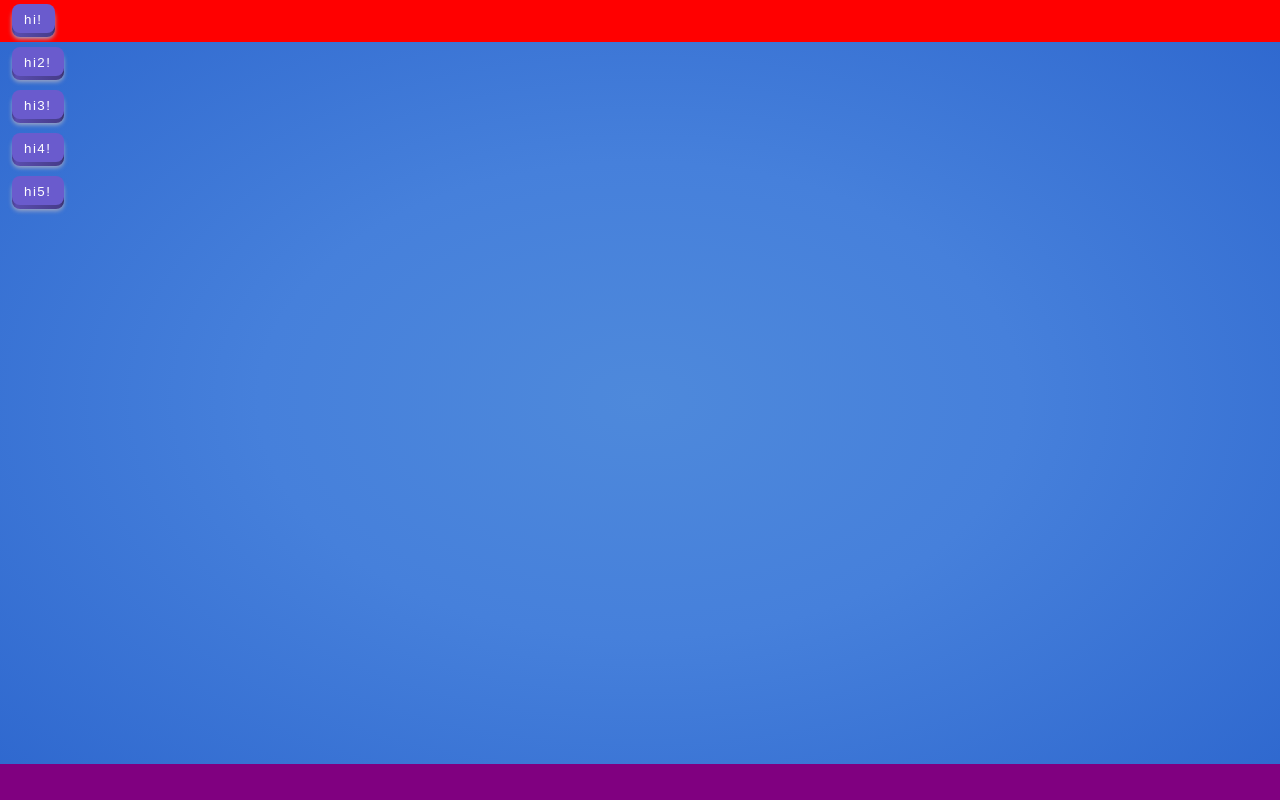
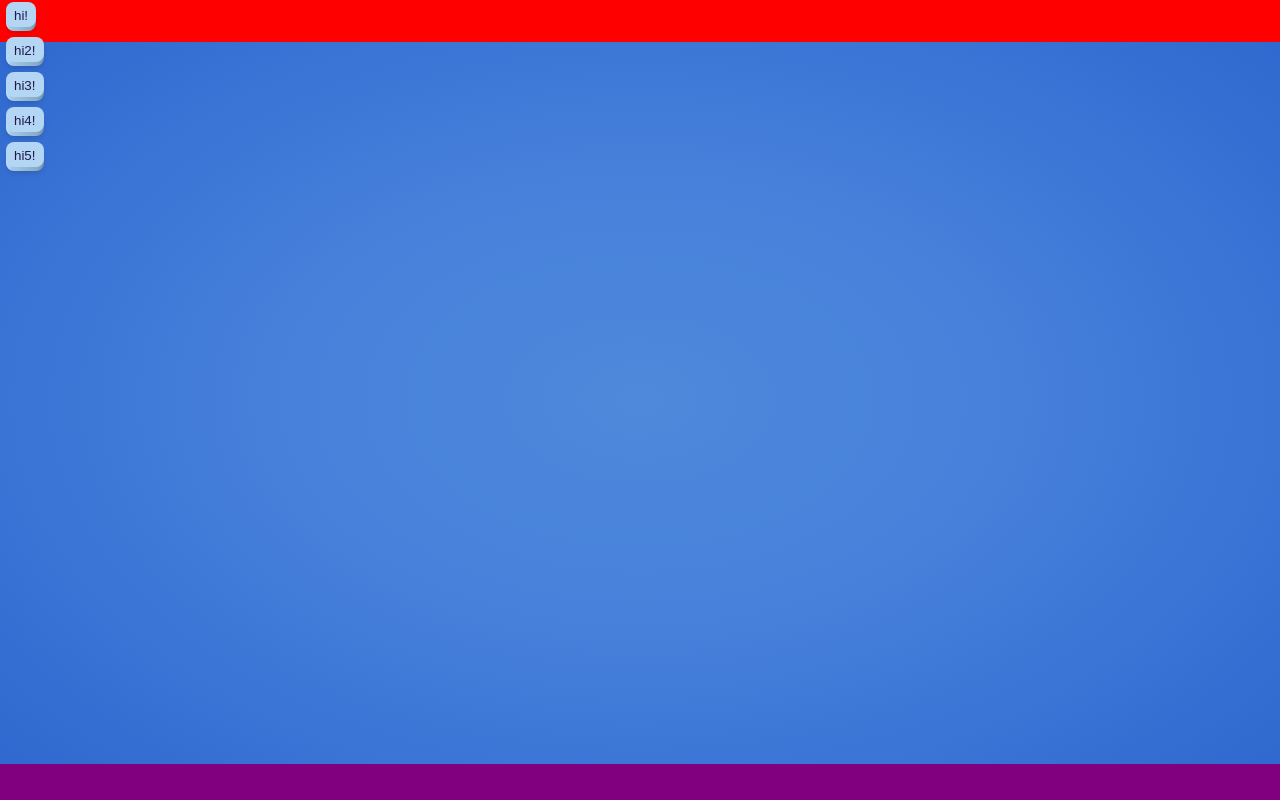
Before and after one commit to nickyonge/fieldguide, a website built with webpack: page src/cms/index.html in a window 1280 px wide. Built offline with nearby package versions, Linux system fonts and the light colour scheme.

Commit message:
more button CSS

```diff
--- a/src/css/components/button.css
+++ b/src/css/components/button.css
@@ -2,10 +2,16 @@
 https://uiverse.io/PriyanshuGupta28/brave-mole-100 */
 
 .uiComponent .pushable {
+
+    --ui-component-button-color: rgb(178, 214, 243);
+    --ui-component-font-color: #24184b;
+
+    --ui-component-button-color-dark: lch(from var(--ui-component-button-color) calc(l - 15) c h);
+
     display: flex;
     position: relative;
     background: transparent;
-    margin: 6px 10px 4px;
+    margin: 4px 4px 2px;
     padding: 0px;
     border: none;
     cursor: pointer;
@@ -17,7 +23,7 @@ https://uiverse.io/PriyanshuGupta28/brave-mole-100 */
 }
 
 .uiComponent .pushable .hoverArea {
-    inset: -6.9px -3px -4px;
+    inset: -6.9px -3px -2px;
     border-radius: 8px;
     /* background: magenta; */
     background: none;
@@ -27,13 +33,12 @@ https://uiverse.io/PriyanshuGupta28/brave-mole-100 */
 
 .uiComponent .pushable .shadow {
     position: absolute;
-    top: 0;
-    left: 0;
-    height: 100%;
-    width: 100%;
-    background: hsl(226, 25%, 69%);
-    border-radius: 8px;
-    filter: blur(2px);
+    inset: 0px 2px;
+    top: 2px;
+    bottom: 1px;
+    background: rgba(15, 2, 32, 0.2);
+    border-radius: 6px;
+    filter: blur(3px);
     will-change: transform;
     transform: translateY(2px);
     transition: transform var(--ui-component-button-anim-time-slow) cubic-bezier(0.3, 0.7, 0.4, 1);
@@ -47,22 +52,22 @@ https://uiverse.io/PriyanshuGupta28/brave-mole-100 */
     width: 100%;
     border-radius: 8px;
     background: linear-gradient(to right,
-            hsl(248, 39%, 39%) 0%,
-            hsl(248, 39%, 49%) 8%,
-            hsl(248, 39%, 39%) 92%,
-            hsl(248, 39%, 29%) 100%);
+            lch(from var(--ui-component-button-color-dark) calc(l + 20) c h) 0%,
+            lch(from var(--ui-component-button-color-dark) calc(l + 10) c h) 15%,
+            var(--ui-component-button-color-dark) 80%,
+            lch(from var(--ui-component-button-color-dark) calc(l - 10) c h) 100%);
 }
 
 .uiComponent .pushable .front {
     display: block;
     position: relative;
     border-radius: 8px;
-    background: hsl(248, 53%, 58%);
-    padding: 8px 12px 6px;
-    color: white;
+    background: var(--ui-component-button-color);
+    padding: 6px 8px 4px;
+    color: var(--ui-component-font-color);
     /* font-weight: 600; */
     /* text-transform: uppercase; */
-    letter-spacing: 1.5px;
+    /* letter-spacing: 1.5px; */
     /* font-size: 1rem; */
     transform: translateY(-4px);
     transition: transform var(--ui-component-button-anim-time-slow) cubic-bezier(0.3, 0.7, 0.4, 1);
```
